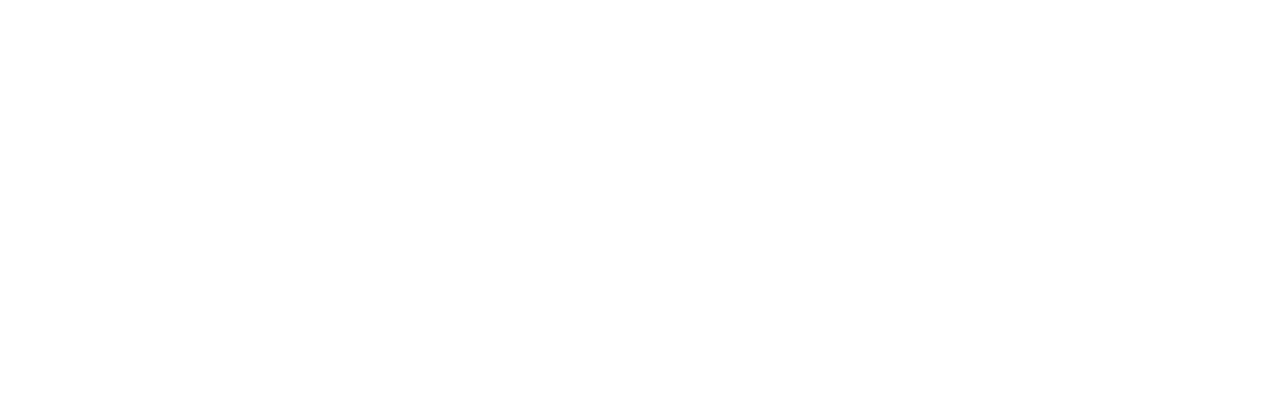
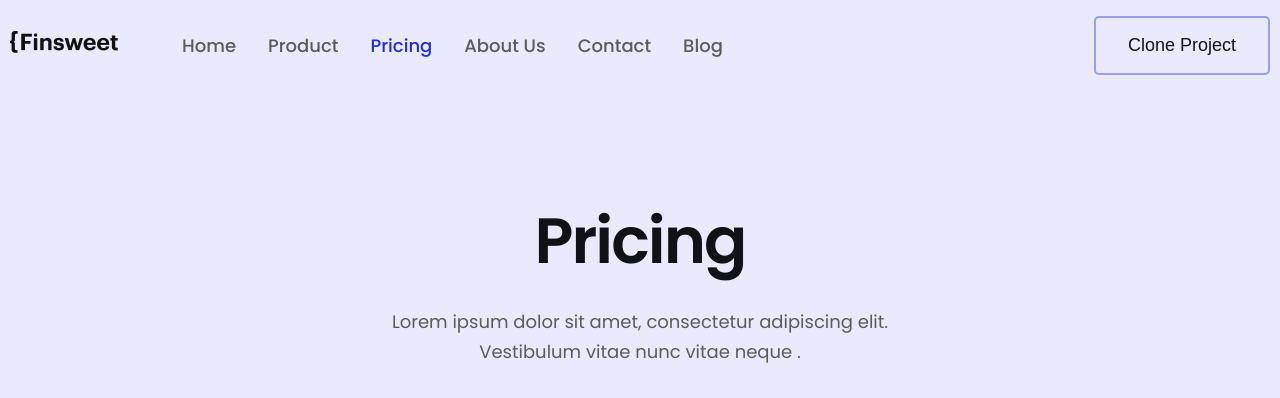
Before and after one commit to Kiguradze/Finsweet-Template1, a React (Vite) app: page /pricing in a window 1280 px wide. Before the commit this address had no page. Shown: the top 398 px of the page. Built offline with nearby package versions, Linux system fonts and the light colour scheme.

Commit message:
add header on pricing page

```diff
--- a/src/App.jsx
+++ b/src/App.jsx
@@ -1,6 +1,7 @@
 import { BrowserRouter as Router, Routes, Route } from "react-router-dom";
 import Home from "./pages/homePage/Home";
 import Product from "./pages/productPage/Product";
+import Pricing from "./pages/Pricing/Pricing";
 
 function App() {
   return (
@@ -8,6 +9,7 @@
       <Routes>
         <Route path="/" element={<Home />} />
         <Route path="/product" element={<Product />} />
+        <Route path="/pricing" element={<Pricing />} />
       </Routes>
     </Router>
   );
--- a/src/components/header/Header.jsx
+++ b/src/components/header/Header.jsx
@@ -75,7 +75,7 @@
 
         <Nav handleClick={handleClick} active={isActive} />
 
-        <div className="hero-section">
+        <div className={image ? "hero-section" : "hero-section without-image"}>
           <div className="hero-text">
             <h1>{title}</h1>
             <p>{desk}</p>
@@ -88,9 +88,11 @@
             )}
           </div>
 
-          <div className="hero-img">
-            <img src={image} alt="hero section image" />
-          </div>
+          {image && (
+            <div className="hero-img">
+              <img src={image} />
+            </div>
+          )}
           {background && (
             <>
               <div className="background hero-background"></div>
--- a/src/components/header/header.css
+++ b/src/components/header/header.css
@@ -46,6 +46,14 @@
   display: flex;
   align-items: center;
   justify-content: space-between;
+}
+
+.without-image {
+  display: flex;
+  align-items: center;
+  justify-content: center;
+  text-align: center;
+  margin-bottom: 531px;
 }
 
 .hero-text {
--- /dev/null
+++ b/src/pages/Pricing/Pricing.jsx
@@ -0,0 +1,15 @@
+import React from "react";
+import Header from "../../components/header/Header";
+
+const Pricing = () => {
+  return (
+    <>
+      <Header
+        title="Pricing"
+        desk="Lorem ipsum dolor sit amet, consectetur adipiscing elit. Vestibulum vitae nunc vitae neque ."
+      />
+    </>
+  );
+};
+
+export default Pricing;
```
